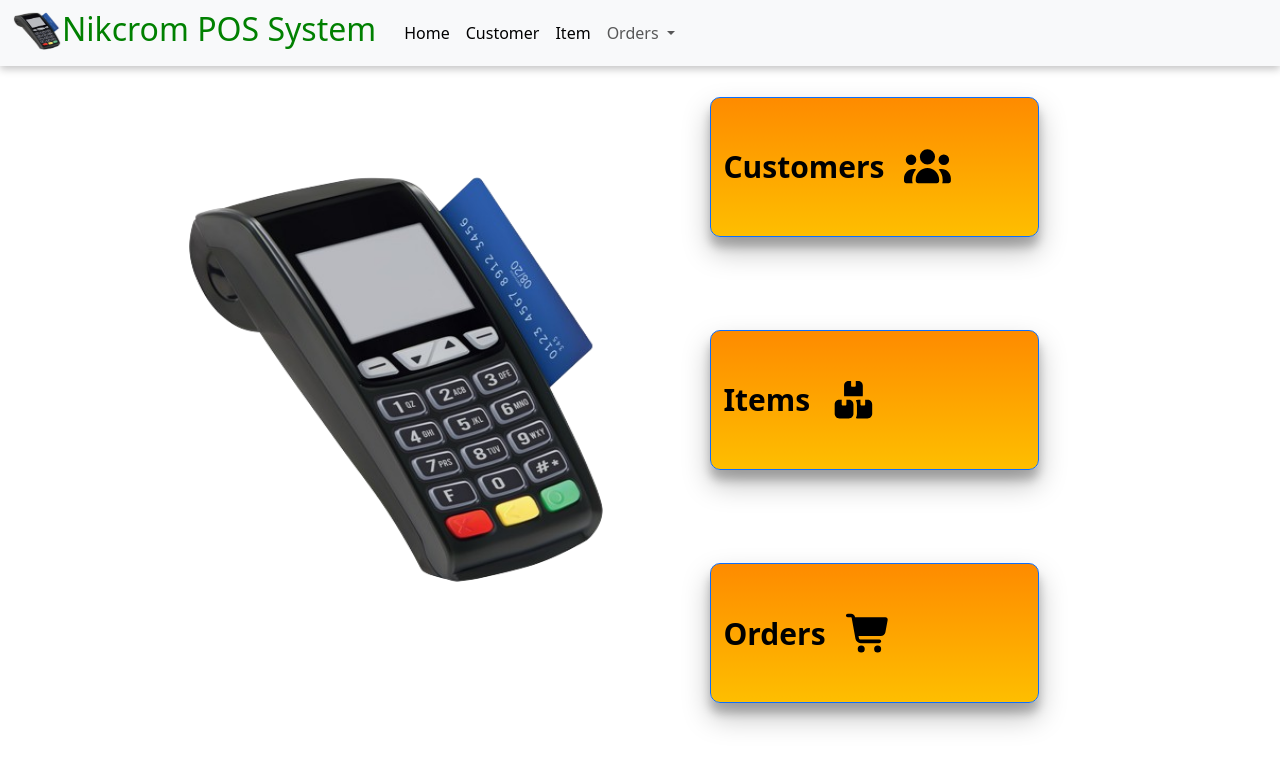
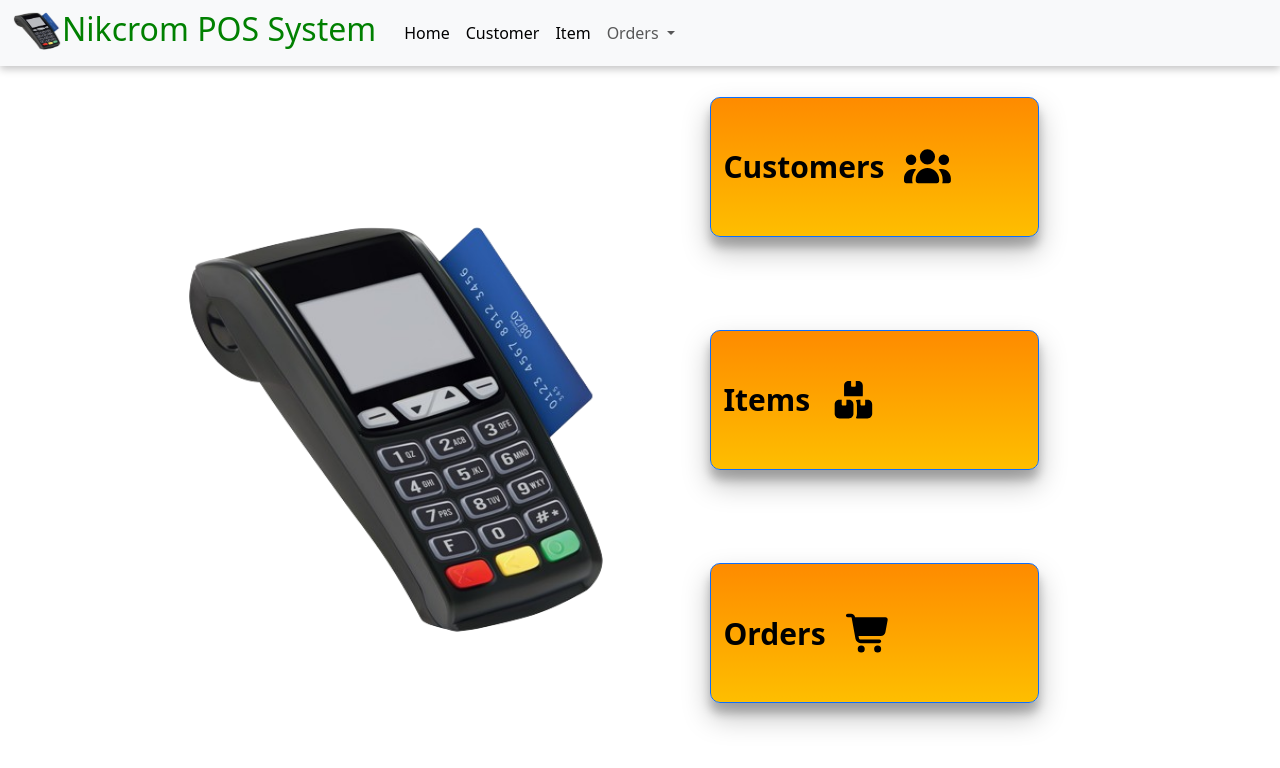
Before and after one commit to GAShameenDilusha/POS-System, a plain HTML site: page index.html in a window 1280 px wide. Drawn offline with nearby package versions, Linux system fonts and the light colour scheme; some packages are replaced by stand-ins of ours; a script that the page names is missing.

Commit message:
position updated of home section

```diff
--- a/assets/style/home.css
+++ b/assets/style/home.css
@@ -96,3 +96,8 @@ body {
 .navigation-set{
     margin-left: 20px;
 }
+
+.home-logo{
+    position: relative;
+    top: 50px;
+}
--- a/index.html
+++ b/index.html
@@ -69,7 +69,7 @@
     <section id="home" class="home">
         <section id="left_side">
             <div>
-                <img src="assets/img/new logo.png" alt="" width="450" height="550">
+                <img src="assets/img/new logo.png" class="home-logo" alt="" width="450" height="550">
             </div>
         </section>
 
```
